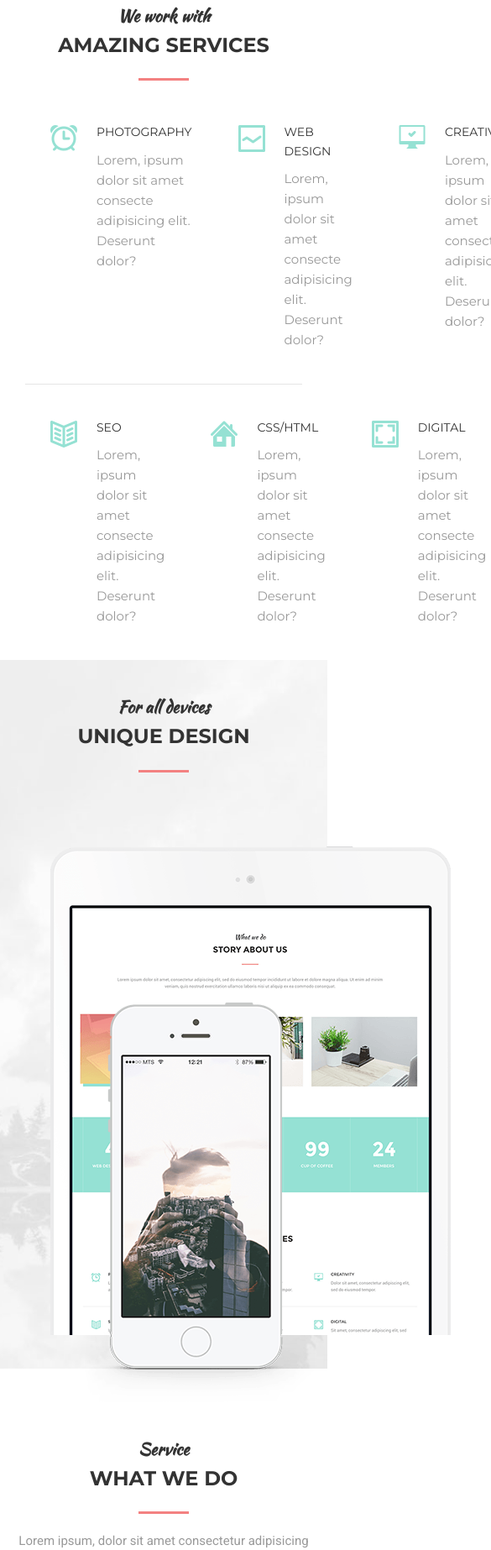
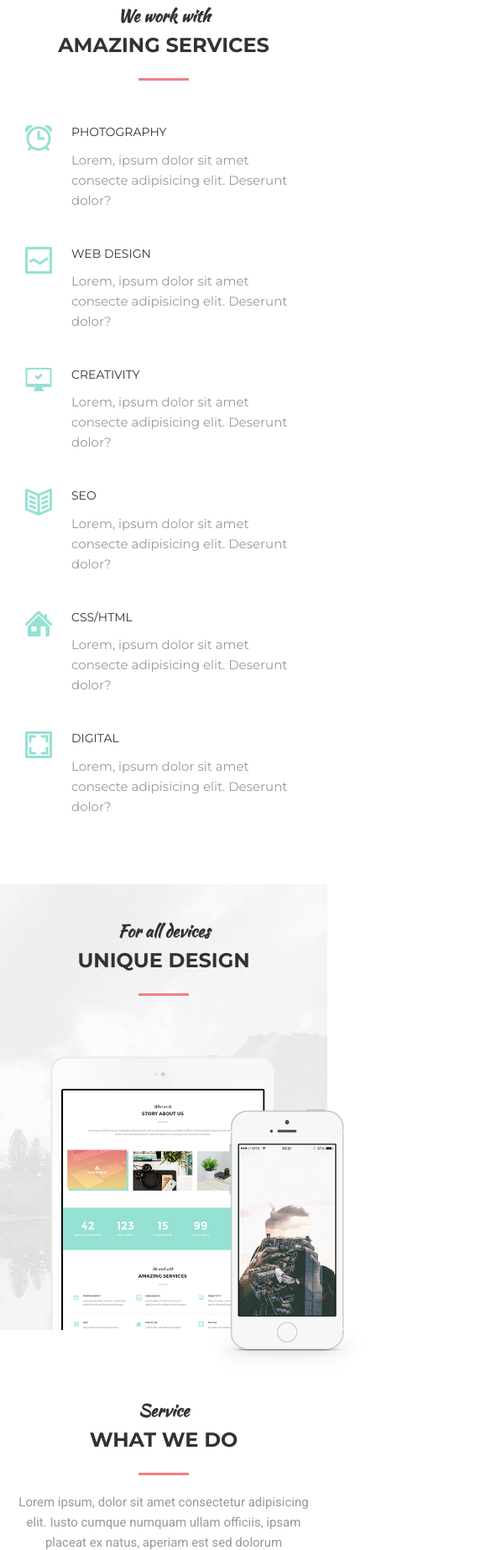
Before and after one commit to MrRahmat/mogo-html, a plain HTML site: page index.html in a window 390 px wide. Shown: the part 2821-4667 px from the top of the page at 84% size, 585 px wide, since content can reach past the window. Drawn offline with Linux system fonts and the light colour scheme.

Commit message:
Продолжение работы над адаптивностью

```diff
--- a/assets/css/style.css
+++ b/assets/css/style.css
@@ -409,14 +409,20 @@
 /*  SERVICES  */
     .services{
         display: flex;
+        flex-wrap: wrap;
     }
 
     .services__item{
-        flex: 1 1 0;
+        width: 33.3333%;
 
-        padding-left: 85px;
-        padding-right: 25px;
+        padding: 0 35px 40px 85px;
         position: relative;
+        margin-bottom: 40px;
+
+    }
+
+    .services__item--border{
+        border-bottom: 1px solid #e5e5e5;
     }
 
     .services__img{
@@ -450,6 +456,8 @@
 
     .devices__item{
         display: block;
+        max-width: 100%;
+        height: auto;
     }
 
     .devices__item--iPhone{
@@ -463,10 +471,19 @@
 
     .wedo{
         display: flex;
+        flex-wrap: wrap;
+        margin: 0 -15px;
     }
 
     .wedo__item{
-        flex: 1 1 0;
+        width: 50%;
+        padding: 0 15px;
+    }
+
+    .wedo__img{
+        display: block;
+        max-width: 100%;
+        height: auto;
     }
 
 /* ACCORDION */
@@ -1131,7 +1148,7 @@
             font-size: 80px;
         }
 
-        /* Stat */
+    /* Stat */
 
         .stat{
             justify-content: center;
@@ -1148,6 +1165,17 @@
 
         .stat__item:last-child{
             border-right: 0;
+        }
+
+    /* Services */
+
+        .services__item{
+            width: 50%;
+            padding-bottom: 0;
+        }
+
+        .services__item--border{
+            border-bottom:  none;
         }
 }
 @media (max-width: 770px){
@@ -1177,6 +1205,10 @@
             justify-content: center;
         }
 
+        .section--devices{
+            padding-bottom: 0;
+        }
+
     /* Card */
 
         .card{
@@ -1187,6 +1219,33 @@
 
         .card:last-child{
             margin-bottom: 0;
+        }
+
+    /* Services */
+
+        .services{
+            justify-content: center;
+        }
+
+        .services__item{
+            width: 100%;
+            max-width: 400px;
+            padding-left: 55px;
+            padding-right: 0;
+        }
+
+        .services__img{
+            left: 0;
+        }
+
+    /* Wedo */
+
+        .wedo__img{
+            display: none;
+        }
+
+        .wedo__item{
+            width: 100%;
         }
 }
 @media (max-width: 575px){
@@ -1232,4 +1291,16 @@
         .stat__item__num{
             font-size: 52px;
         }
+
+    /* Devices */
+
+        .devices{
+            max-width: 320px;
+        }
+
+        .devices__item--iPhone{
+            width: 180px;
+            bottom: -50px;
+            right: -80px;
+        }
 }
--- a/index.html
+++ b/index.html
@@ -147,29 +147,24 @@
                     <h2 class='section__title'>Amazing services</h2>
                 </div>
                 <div class="services">
-                    <div class="services__item">
+                    <div class="services__item services__item--border">
                         <img class="services__img" src="./assets/img/services/ALARM.png" alt="">
                         <div class="services__title">Photography</div>
                         <div class="services__text">Lorem, ipsum dolor sit amet consecte adipisicing elit. Deserunt
                             dolor?</div>
                     </div>
-                    <div class="services__item">
+                    <div class="services__item services__item--border">
                         <img class="services__img" src="./assets/img/services/LINE GRAPH.png" alt="">
                         <div class="services__title">Web design</div>
                         <div class="services__text">Lorem, ipsum dolor sit amet consecte adipisicing elit. Deserunt
                             dolor?</div>
                     </div>
-                    <div class="services__item">
+                    <div class="services__item services__item--border">
                         <img class="services__img" src="./assets/img/services/COMPUTER _ OK.png" alt="">
                         <div class="services__title">Creativity</div>
                         <div class="services__text">Lorem, ipsum dolor sit amet consecte adipisicing elit. Deserunt
                             dolor?</div>
                     </div>
-                </div>
-
-                <hr>
-
-                <div class="services">
                     <div class="services__item">
                         <img class="services__img" src="./assets/img/services/BOOK 2.png" alt="">
                         <div class="services__title">SEO</div>
@@ -223,7 +218,7 @@
             </div>
             <div class="wedo">
                 <div class="wedo__item">
-                    <img src="./assets/img/wedo/wedo.jpg" alt="">
+                    <img class="wedo__img" src="./assets/img/wedo/wedo.jpg" alt="">
                 </div>
                 <div class="wedo__item">
                     <div class="accordion">
```
